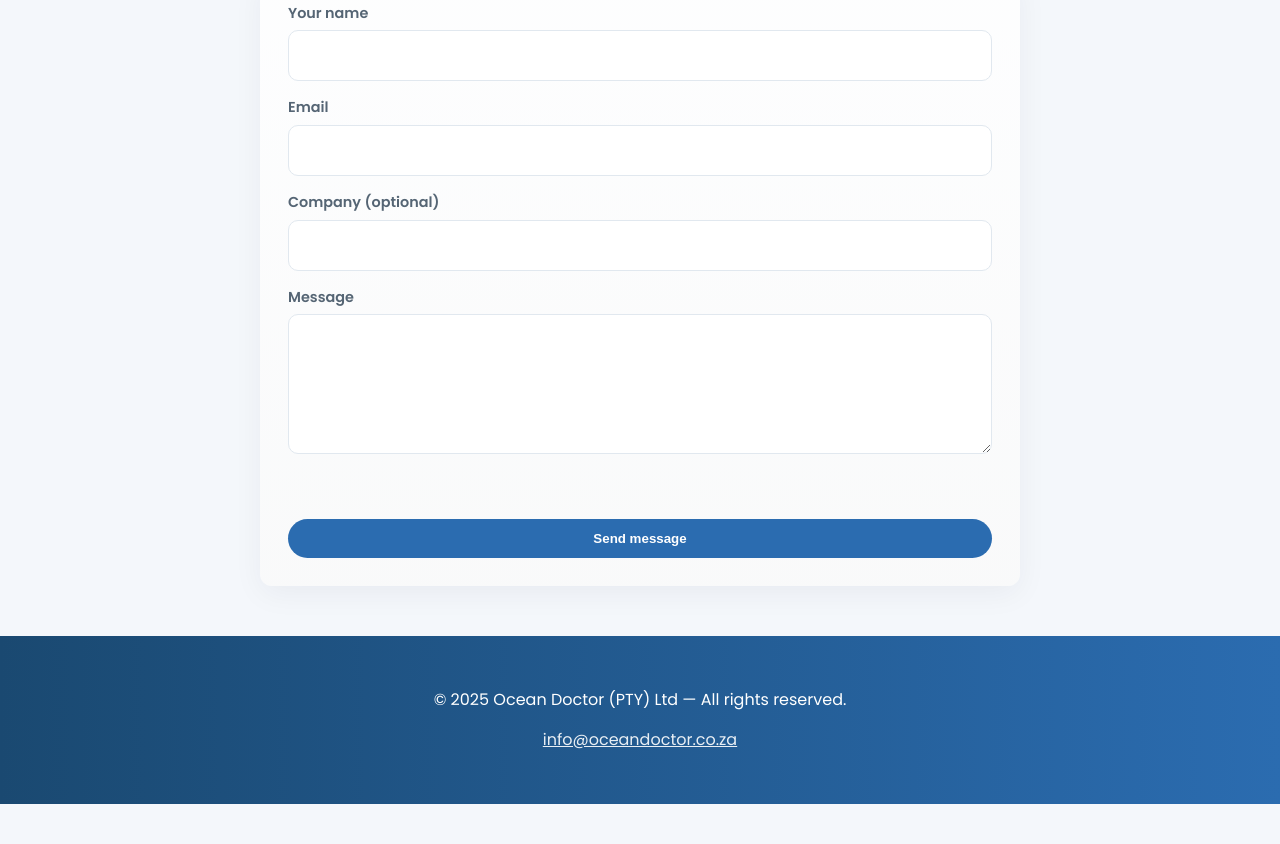
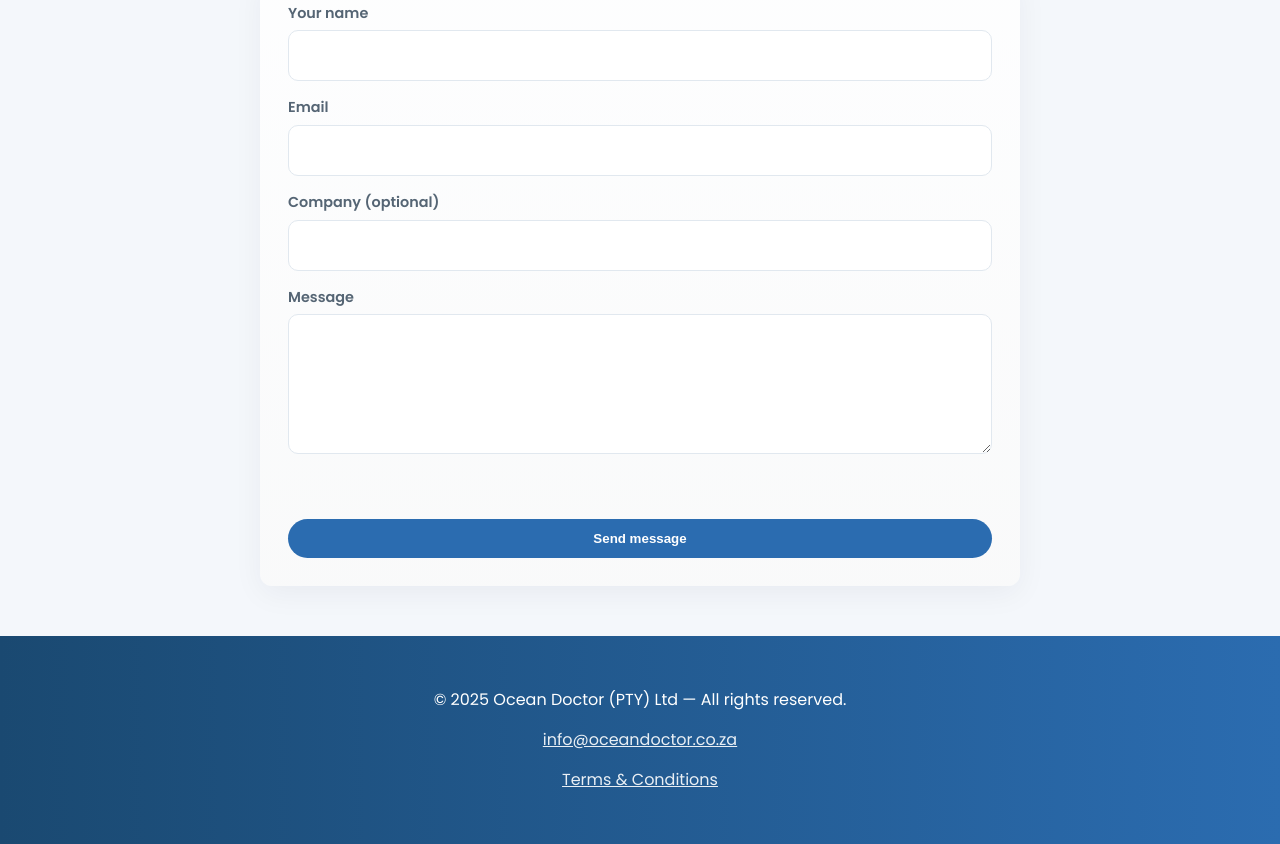
Before and after one commit to bheki1993/Ocean_doctor, a plain HTML site: page index.html in a window 1280 px wide. Shown: the part 2034-2878 px from the top of the page. Before the commit the page ends 2838 px from the top, so only its background shows below. Drawn offline with Linux system fonts and the light colour scheme.

Commit message:
added a legal.html link

```diff
--- a/index.html
+++ b/index.html
@@ -426,6 +426,8 @@
     <div class="container">
       <p>&copy; 2025 Ocean Doctor (PTY) Ltd — All rights reserved.</p>
       <p><a href="mailto:info@oceandoctor.co.za" style="color:rgba(255,255,255,0.9)">info@oceandoctor.co.za</a></p>
+      <p><a href="legal.html" target="_blank" rel="noopener noreferrer" style="color:rgba(255,255,255,0.9)">Terms & Conditions</a>
+</p>
     </div>
   </footer>
 
```
